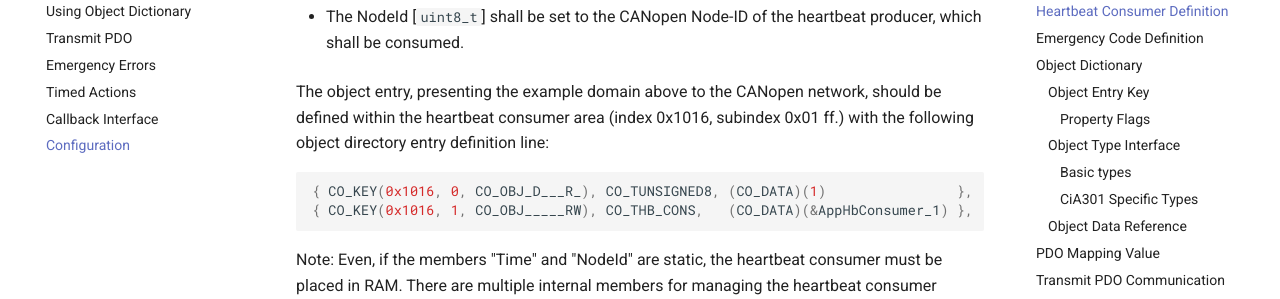
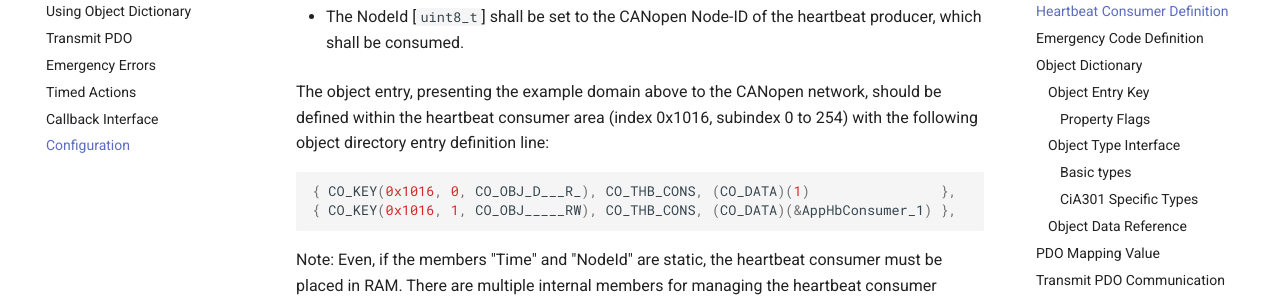
Before and after one commit to embedded-office/canopen-website, an MkDocs documentation site: the page built from website/docs/usage/configuration.md, in a window 1280 px wide and 900 px high, scrolled down 4324 px. Shown: the part 178-477 px from the top of the window. Built offline with MkDocs 1.6.1 and Material for MkDocs 9.7.7, drawn with Linux system fonts in a browser that asks for light colours; comment, search, counter and statistics services are not loaded; the version menu is left out.

Commit message:
adjust documents to decoupled HB consumer

````diff
--- a/website/docs/usage/configuration.md
+++ b/website/docs/usage/configuration.md
@@ -172,11 +172,11 @@ The following descriptions explains the details of the structure members, which
 
 - The NodeId [`uint8_t`] shall be set to the CANopen Node-ID of the heartbeat producer, which shall be consumed.
 
-The object entry, presenting the example domain above to the CANopen network, should be defined within the heartbeat consumer area (index 0x1016, subindex 0x01 ff.) with the following object directory entry definition line:
+The object entry, presenting the example domain above to the CANopen network, should be defined within the heartbeat consumer area (index 0x1016, subindex 0 to 254) with the following object directory entry definition line:
 
 ```c
-{ CO_KEY(0x1016, 0, CO_OBJ_D___R_), CO_TUNSIGNED8, (CO_DATA)(1)                },
-{ CO_KEY(0x1016, 1, CO_OBJ_____RW), CO_THB_CONS,   (CO_DATA)(&AppHbConsumer_1) },
+{ CO_KEY(0x1016, 0, CO_OBJ_D___R_), CO_THB_CONS, (CO_DATA)(1)                },
+{ CO_KEY(0x1016, 1, CO_OBJ_____RW), CO_THB_CONS, (CO_DATA)(&AppHbConsumer_1) },
 ```
 
 Note: Even, if the members "Time" and "NodeId" are static, the heartbeat consumer must be placed in RAM. There are multiple internal members for managing the heartbeat consumer included as well.
````
Also changed, not shown: website/docs/api/network.md (+1 -1 lines).
